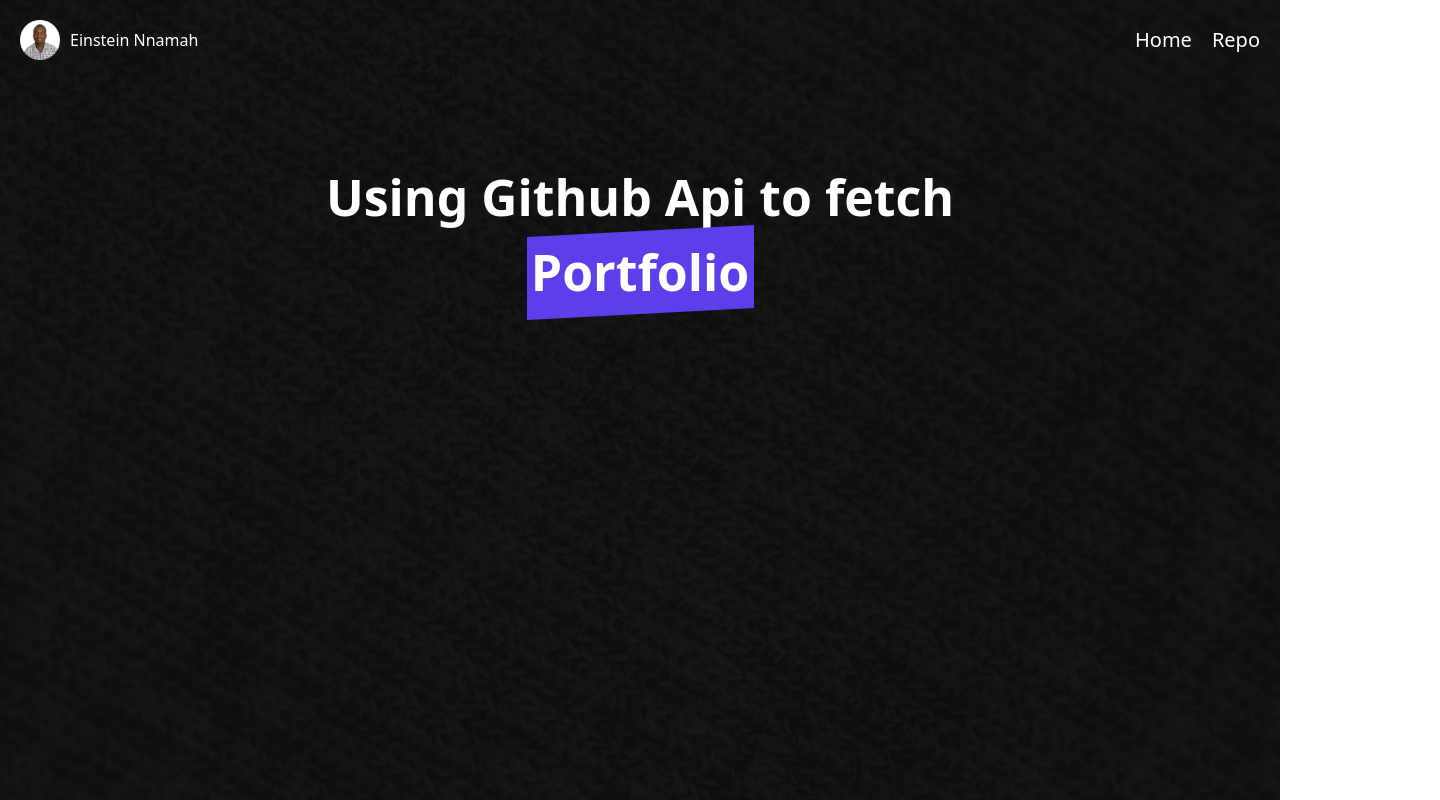
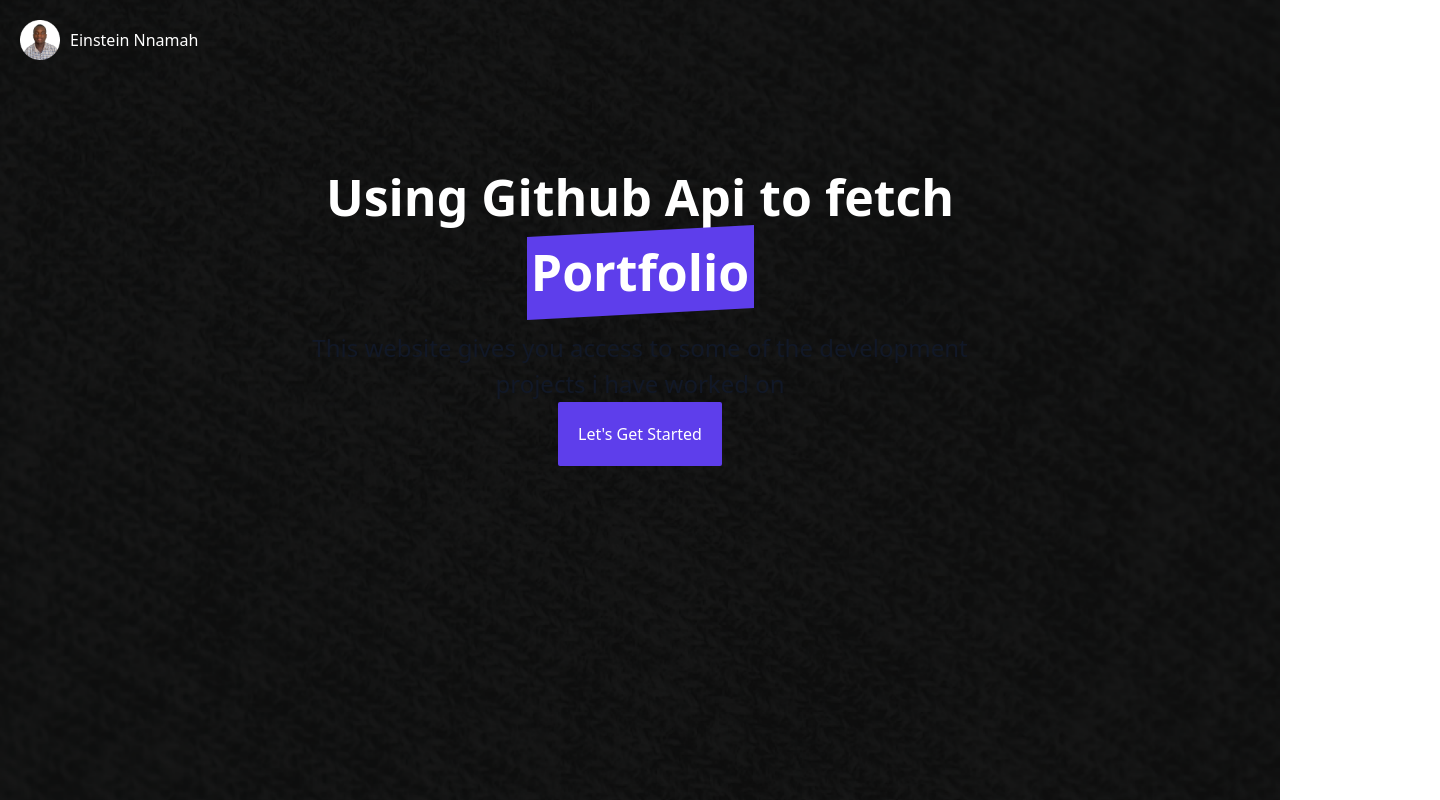
Before and after one commit to einsteinnnamah/altschool_exam2, a React (Create React App) app in the folder github_api/: page / in a window 1280 px wide. Shown: the top 800 px of the page, 1440 px wide, since content can reach past the window. Built offline with nearby package versions, Linux system fonts and the light colour scheme.

Commit message:
new adds

```diff
--- a/github_api/src/App.js
+++ b/github_api/src/App.js
@@ -8,7 +8,7 @@
 
 function App() {
   return (
-    <div className="bg-[url('./Assets/background.png')] bg-no-repeat bg-cover  ">
+    <div className="bg-[url('./Assets/background.png')] bg-no-repeat bg-cover h-screen  ">
        <Router>
        <Header />
       <Routes>
--- a/github_api/src/Components/Header.jsx
+++ b/github_api/src/Components/Header.jsx
@@ -3,7 +3,7 @@
 import ent from '../Assets/ent.png'
 const Header = () => {
   return (
-    <div className='text-white p-5'>
+    <div className='text-white p-5 xl:w-[1440px] xl:m-auto lg:mx-10'>
        <div className=' flex mx-auto items-center justify-between'>
         <div className='flex gap-[10px] items-center'>
             <img src={ent} className=" w-5 md:w-10" />
--- a/github_api/src/Error/Errorboundary.jsx
+++ b/github_api/src/Error/Errorboundary.jsx
@@ -30,7 +30,7 @@
                       Contact our Support @altchoolafrica on twitter so we can help you out.
                     </h2>
                 </div>
-                </div>;
+                </div>
       }
 
       return this.props.children;
--- a/github_api/src/Pages/Landingpage.jsx
+++ b/github_api/src/Pages/Landingpage.jsx
@@ -3,11 +3,16 @@
 
 const LandingPage = () => {
   return (
-    <div className='text-white h-screen'>
+    <div className='text-white flex justify-center flex-col items-center'>
       <div  className='lg:text-[50px] text-[30px] md:text-[40px] items-center flex flex-col text-center justify-center font-bold mt-20 '>
         Using Github Api to fetch
         <br />
         <span className='before:block before:absolute before:-inset-1 before:-skew-y-3 before:bg-[#5E3EEB] relative inline-block'> <span className='relative text-white'>Portfolio</span> </span>
+      </div>
+
+      <div className='mt-[20px] flex items-center flex-col'>
+        <p className='text-center text-[24px] text-gray-900'>This website gives you access to some of the development <br /> projects i have worked on</p>
+        <input className='bg-[#5E3EEB] p-5 rounded-sm' type="button" value="Let's Get Started" />
       </div>
     </div>
   )
--- a/github_api/src/Pages/Repo.jsx
+++ b/github_api/src/Pages/Repo.jsx
@@ -29,13 +29,13 @@
   const paginate = pageNumber => setCurrentPage(pageNumber)
 
   return (
-    <div className='text-white flex flex-col justify-center items-center'>
+    <div className='text-white flex flex-col justify-center mt-10 items-center'>
       {
         currentRepos?.map(({name,id}) => [
           <div className='flex' key={id}>
-            <Link to={`repo-info/${name}`}  >
+            <Link to={`repo-info/${name}`} >
 
-              <div className='text-white cursor-pointer bg-[#5E3EEB]   my-5 w-[300px] md:w-[500px] rounded-[5px] p-5'>
+              <div className='text-white cursor-pointer bg-[#5E3EEB] my-5 w-[300px] md:w-[500px] rounded-[5px] p-5'>
               <p className='text-black font-[600] text-[18px]'>Repo Name</p>
               <div className=''>
                 {name}
--- a/github_api/src/Pages/Repoinfo.jsx
+++ b/github_api/src/Pages/Repoinfo.jsx
@@ -1,6 +1,7 @@
 import React from 'react'
 import { useParams } from 'react-router-dom'
 import { useState, useEffect } from 'react'
+import { Link } from 'react-router-dom';
 import axios from 'axios';
 const RepoInfo = () => {
 const [newResult, setNewResult] = useState(null)
@@ -8,7 +9,6 @@
     useEffect(() => {
         const getRepoInfo = async() => {
             const response = await axios.get('https://api.github.com/users/einsteinnnamah/repos')
-            console.log(response.data)
             const newResult = response.data.find(yourData => yourData.name === name)
             if (newResult) {
                 setNewResult(newResult)
@@ -18,20 +18,22 @@
     })
 
   return (
-    <div className='text-white flex h-screen items-center justify-center'>
+    <div className='text-white flex flex-col h-screen items-center justify-center'>
     {
         newResult?(
             <div className='cursor-pointer bg-[#5E3EEB]  my-5 w-[300px] md:w-[500px] rounded-[5px] p-5'>
                 <p className='text-black font-[600] text-[18px]'>Repo Name</p>
                <div className='flex justify-between'> {newResult.name} <p className='text-black'> Forks: {newResult.forks}</p></div>
                <p className='text-black font-[600] text-[18px] pt-5'>Repo id</p>
-               <div className='flex justify-between'> {newResult.id}  <p className='text-black'> Forks: {newResult.visibility}</p></div>
+               <div className='flex justify-between'> {newResult.id}  <p className='text-black'> Visiblity: {newResult.visibility}</p></div>
                 <div className='text-black mt-5'><a href={newResult.html_url} target='_blank'>Click to view Repo</a></div>
             </div>
         ):(
             <div>Loading...</div>
         )
     }
+
+    <Link to='/Repo' className='text-[18px]'>back</Link>
     </div>
   )
 }
```
Also changed, not shown: github_api/src/chubbo.css (deleted).
